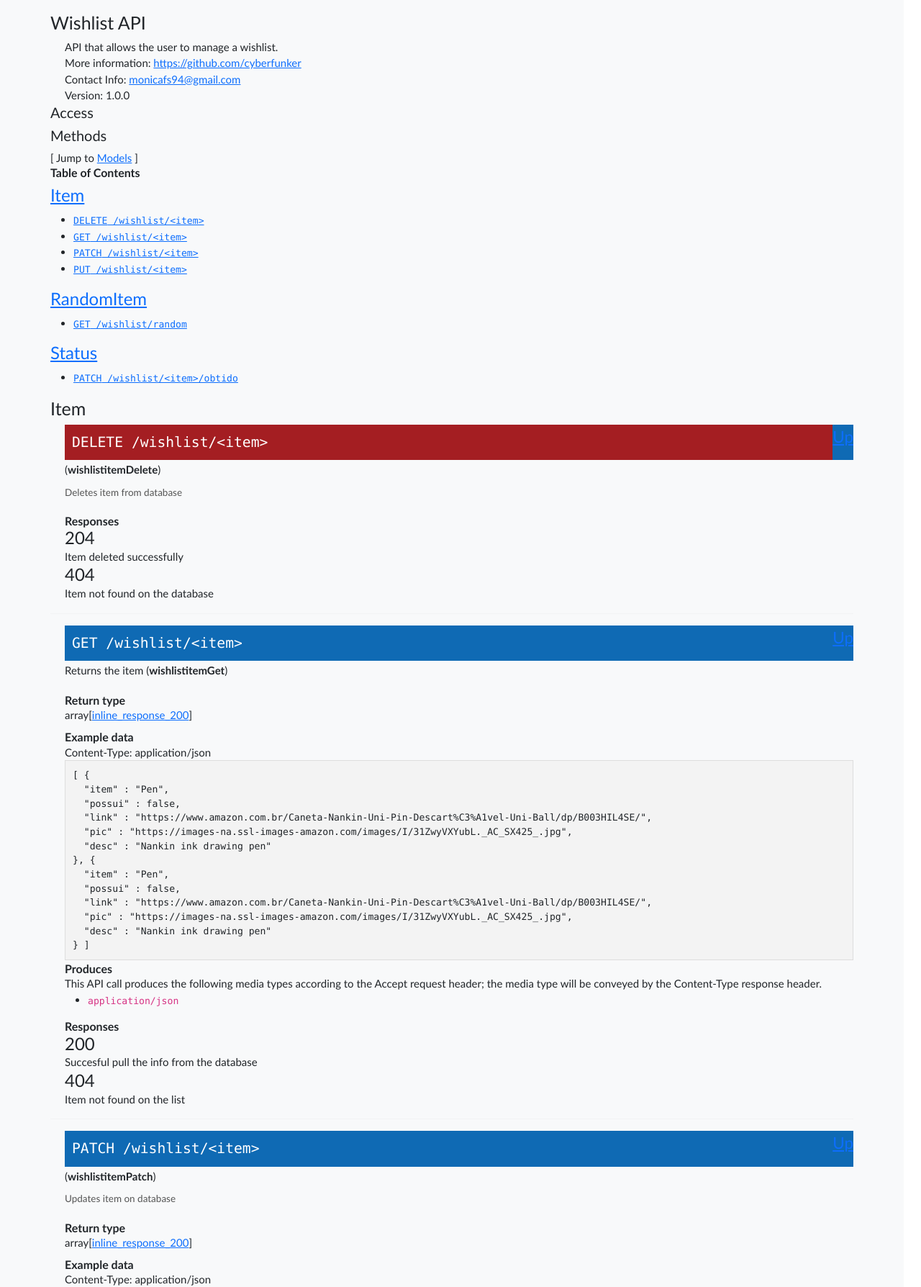
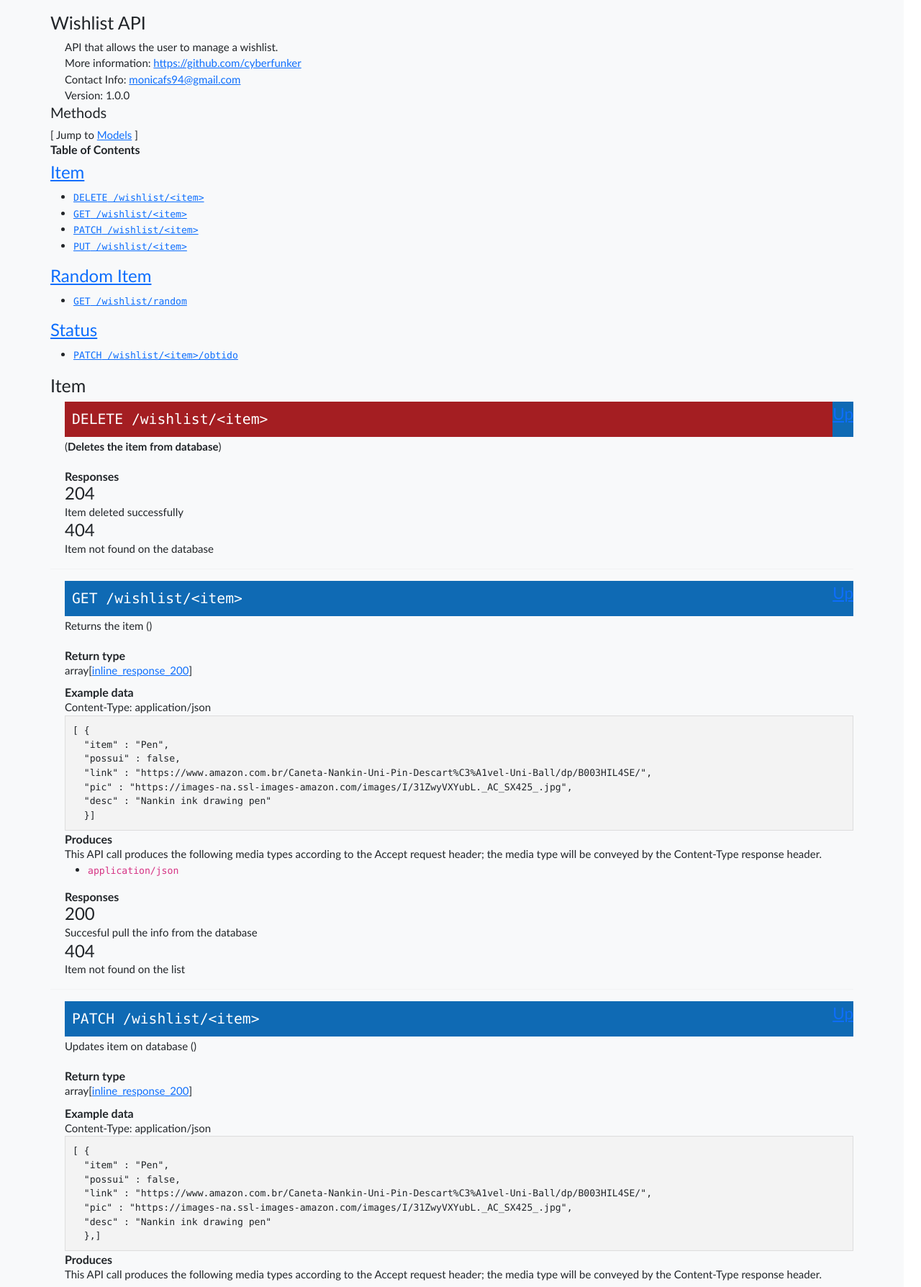
Before and after one commit to cyberfvnk/wishlist-rest-api, a Flask app: page /documentation in a window 1280 px wide. Shown: the part 55-1843 px from the top of the page at 72% size. Run offline with Flask 2, Linux system fonts and the light colour scheme; the visitor is signed in with stand-in values (Sample User, id 1); some libraries are stand-ins or nearby versions.

Commit message:
update documentation

```diff
--- a/templates/documentation.html
+++ b/templates/documentation.html
@@ -218,7 +218,6 @@
     <div class="app-desc">More information: <a href="https://github.com/cyberfunker">https://github.com/cyberfunker</a></div>
     <div class="app-desc">Contact Info: <a href="monicafs94@gmail.com">monicafs94@gmail.com</a></div>
     <div class="app-desc">Version: 1.0.0</div>
-  <h2>Access</h2>
 
   <h2><a name="__Methods">Methods</a></h2>
   [ Jump to <a href="#__Models">Models</a> ]
@@ -232,7 +231,7 @@
   <li><a href="#wishlistitemPatch"><code><span class="http-method">patch</span> /wishlist/&lt;item&gt;</code></a></li>
   <li><a href="#wishlistitemPut"><code><span class="http-method">put</span> /wishlist/&lt;item&gt;</code></a></li>
   </ul>
-  <h4><a href="#RandomItem">RandomItem</a></h4>
+  <h4><a href="#RandomItem">Random Item</a></h4>
   <ul>
   <li><a href="#wishlistRandomGet"><code><span class="http-method">get</span> /wishlist/random</code></a></li>
   </ul>
@@ -246,20 +245,10 @@
     <div class="method-path">
     <a class="up" href="#__Methods">Up</a>
     <pre class="delete"><code class="huge"><span class="http-method">delete</span> /wishlist/&lt;item&gt;</code></pre></div>
-    <div class="method-summary"> (<span class="nickname">wishlistitemDelete</span>)</div>
-    <div class="method-notes">Deletes item from database</div>
-
-
-
-
-
-
-
+    <div class="method-summary"> (<span class="nickname">Deletes the item from database</span>)</div>
+    <div class="method-notes"></div>
 
     <!--Todo: process Response Object and its headers, schema, examples -->
-
-
-
     <h3 class="field-label">Responses</h3>
     <h4 class="field-label">204</h4>
     Item deleted successfully
@@ -273,13 +262,8 @@
     <div class="method-path">
     <a class="up" href="#__Methods">Up</a>
     <pre class="get"><code class="huge"><span class="http-method">get</span> /wishlist/&lt;item&gt;</code></pre></div>
-    <div class="method-summary">Returns the item (<span class="nickname">wishlistitemGet</span>)</div>
+    <div class="method-summary">Returns the item (<span class="nickname"></span>)</div>
     <div class="method-notes"></div>
-
-
-
-
-
 
 
     <h3 class="field-label">Return type</h3>
@@ -298,13 +282,7 @@
   "link" : "https://www.amazon.com.br/Caneta-Nankin-Uni-Pin-Descart%C3%A1vel-Uni-Ball/dp/B003HIL4SE/",
   "pic" : "https://images-na.ssl-images-amazon.com/images/I/31ZwyVXYubL._AC_SX425_.jpg",
   "desc" : "Nankin ink drawing pen"
-}, {
-  "item" : "Pen",
-  "possui" : false,
-  "link" : "https://www.amazon.com.br/Caneta-Nankin-Uni-Pin-Descart%C3%A1vel-Uni-Ball/dp/B003HIL4SE/",
-  "pic" : "https://images-na.ssl-images-amazon.com/images/I/31ZwyVXYubL._AC_SX425_.jpg",
-  "desc" : "Nankin ink drawing pen"
-} ]</code></pre>
+  }]</code></pre>
 
     <h3 class="field-label">Produces</h3>
     This API call produces the following media types according to the <span class="header">Accept</span> request header;
@@ -326,14 +304,8 @@
     <div class="method-path">
     <a class="up" href="#__Methods">Up</a>
     <pre class="patch"><code class="huge"><span class="http-method">patch</span> /wishlist/&lt;item&gt;</code></pre></div>
-    <div class="method-summary"> (<span class="nickname">wishlistitemPatch</span>)</div>
-    <div class="method-notes">Updates item on database</div>
-
-
-
-
-
-
+    <div class="method-summary">Updates item on database (<span class="nickname"></span>)</div>
+    <div class="method-notes"></div>
 
     <h3 class="field-label">Return type</h3>
     <div class="return-type">
@@ -351,13 +323,7 @@
   "link" : "https://www.amazon.com.br/Caneta-Nankin-Uni-Pin-Descart%C3%A1vel-Uni-Ball/dp/B003HIL4SE/",
   "pic" : "https://images-na.ssl-images-amazon.com/images/I/31ZwyVXYubL._AC_SX425_.jpg",
   "desc" : "Nankin ink drawing pen"
-}, {
-  "item" : "Pen",
-  "possui" : false,
-  "link" : "https://www.amazon.com.br/Caneta-Nankin-Uni-Pin-Descart%C3%A1vel-Uni-Ball/dp/B003HIL4SE/",
-  "pic" : "https://images-na.ssl-images-amazon.com/images/I/31ZwyVXYubL._AC_SX425_.jpg",
-  "desc" : "Nankin ink drawing pen"
-} ]</code></pre>
+  },]</code></pre>
 
     <h3 class="field-label">Produces</h3>
     This API call produces the following media types according to the <span class="header">Accept</span> request header;
@@ -379,14 +345,8 @@
     <div class="method-path">
     <a class="up" href="#__Methods">Up</a>
     <pre class="put"><code class="huge"><span class="http-method">put</span> /wishlist/&lt;item&gt;</code></pre></div>
-    <div class="method-summary"> (<span class="nickname">wishlistitemPut</span>)</div>
-    <div class="method-notes">Creates the item on the database</div>
-
-
-
-
-
-
+    <div class="method-summary"> Creates the item on the database(<span class="nickname"></span>)</div>
+    <div class="method-notes"></div>
 
     <h3 class="field-label">Return type</h3>
     <div class="return-type">
@@ -404,13 +364,7 @@
   "link" : "https://www.amazon.com.br/Caneta-Nankin-Uni-Pin-Descart%C3%A1vel-Uni-Ball/dp/B003HIL4SE/",
   "pic" : "https://images-na.ssl-images-amazon.com/images/I/31ZwyVXYubL._AC_SX425_.jpg",
   "desc" : "Nankin ink drawing pen"
-}, {
-  "item" : "Pen",
-  "possui" : false,
-  "link" : "https://www.amazon.com.br/Caneta-Nankin-Uni-Pin-Descart%C3%A1vel-Uni-Ball/dp/B003HIL4SE/",
-  "pic" : "https://images-na.ssl-images-amazon.com/images/I/31ZwyVXYubL._AC_SX425_.jpg",
-  "desc" : "Nankin ink drawing pen"
-} ]</code></pre>
+}]</code></pre>
 
     <h3 class="field-label">Produces</h3>
     This API call produces the following media types according to the <span class="header">Accept</span> request header;
@@ -428,19 +382,13 @@
         <a href="#"></a>
   </div> <!-- method -->
   <hr/>
-  <h1><a name="RandomItem">RandomItem</a></h1>
+  <h1><a name="RandomItem">Random Item</a></h1>
   <div class="method"><a name="wishlistRandomGet"></a>
     <div class="method-path">
     <a class="up" href="#__Methods">Up</a>
     <pre class="get"><code class="huge"><span class="http-method">get</span> /wishlist/random</code></pre></div>
-    <div class="method-summary">Returns a random item that is not marked as owned from wishlist (<span class="nickname">wishlistRandomGet</span>)</div>
+    <div class="method-summary">Returns a random item that is not marked as owned from wishlist (<span class="nickname"></span>)</div>
     <div class="method-notes"></div>
-
-
-
-
-
-
 
     <h3 class="field-label">Return type</h3>
     <div class="return-type">
@@ -458,13 +406,7 @@
   "link" : "https://www.amazon.com.br/Caneta-Nankin-Uni-Pin-Descart%C3%A1vel-Uni-Ball/dp/B003HIL4SE/",
   "pic" : "https://images-na.ssl-images-amazon.com/images/I/31ZwyVXYubL._AC_SX425_.jpg",
   "desc" : "Nankin ink drawing pen"
-}, {
-  "item" : "Pen",
-  "possui" : false,
-  "link" : "https://www.amazon.com.br/Caneta-Nankin-Uni-Pin-Descart%C3%A1vel-Uni-Ball/dp/B003HIL4SE/",
-  "pic" : "https://images-na.ssl-images-amazon.com/images/I/31ZwyVXYubL._AC_SX425_.jpg",
-  "desc" : "Nankin ink drawing pen"
-} ]</code></pre>
+}]</code></pre>
 
     <h3 class="field-label">Produces</h3>
     This API call produces the following media types according to the <span class="header">Accept</span> request header;
@@ -487,13 +429,8 @@
     <div class="method-path">
     <a class="up" href="#__Methods">Up</a>
     <pre class="patch"><code class="huge"><span class="http-method">patch</span> /wishlist/&lt;item&gt;/obtido</code></pre></div>
-    <div class="method-summary"> (<span class="nickname">wishlistitemObtidoPatch</span>)</div>
+    <div class="method-summary"> (<span class="nickname"></span>)</div>
     <div class="method-notes">Updates item status to owned/ not owned</div>
-
-
-
-
-
 
 
     <h3 class="field-label">Return type</h3>
@@ -508,17 +445,11 @@
     <div class="example-data-content-type">Content-Type: application/json</div>
     <pre class="example"><code>[ {
   "item" : "Pen",
-  "possui" : false,
+  "possui" : true,
   "link" : "https://www.amazon.com.br/Caneta-Nankin-Uni-Pin-Descart%C3%A1vel-Uni-Ball/dp/B003HIL4SE/",
   "pic" : "https://images-na.ssl-images-amazon.com/images/I/31ZwyVXYubL._AC_SX425_.jpg",
   "desc" : "Nankin ink drawing pen"
-}, {
-  "item" : "Pen",
-  "possui" : false,
-  "link" : "https://www.amazon.com.br/Caneta-Nankin-Uni-Pin-Descart%C3%A1vel-Uni-Ball/dp/B003HIL4SE/",
-  "pic" : "https://images-na.ssl-images-amazon.com/images/I/31ZwyVXYubL._AC_SX425_.jpg",
-  "desc" : "Nankin ink drawing pen"
-} ]</code></pre>
+  }]</code></pre>
 
     <h3 class="field-label">Produces</h3>
     This API call produces the following media types according to the <span class="header">Accept</span> request header;
@@ -549,7 +480,7 @@
     <h3><a name="inline_response_200"><code>inline_response_200</code></a> <a class="up" href="#__Models">Up</a></h3>
 
     <div class="field-items">
-      <div class="param">item (optional)</div><div class="param-desc"><span class="param-type"><a href="#string">String</a></span>  </div>
+      <div class="param">item</div><div class="param-desc"><span class="param-type"><a href="#string">String</a></span>  </div>
           <div class="param-desc"><span class="param-type">example: Pen</span></div>
 <div class="param">desc (optional)</div><div class="param-desc"><span class="param-type"><a href="#string">String</a></span>  </div>
           <div class="param-desc"><span class="param-type">example: Nankin ink drawing pen</span></div>
@@ -557,7 +488,7 @@
           <div class="param-desc"><span class="param-type">example: https://www.amazon.com.br/Caneta-Nankin-Uni-Pin-Descart%C3%A1vel-Uni-Ball/dp/B003HIL4SE/</span></div>
 <div class="param">pic (optional)</div><div class="param-desc"><span class="param-type"><a href="#string">String</a></span>  </div>
           <div class="param-desc"><span class="param-type">example: https://images-na.ssl-images-amazon.com/images/I/31ZwyVXYubL._AC_SX425_.jpg</span></div>
-<div class="param">possui (optional)</div><div class="param-desc"><span class="param-type"><a href="#boolean">Boolean</a></span>  </div>
+<div class="param">possui</div><div class="param-desc"><span class="param-type"><a href="#boolean">Boolean</a></span>  </div>
           <div class="param-desc"><span class="param-type">example: false</span></div>
     </div>  <!-- field-items -->
   </div>
```
